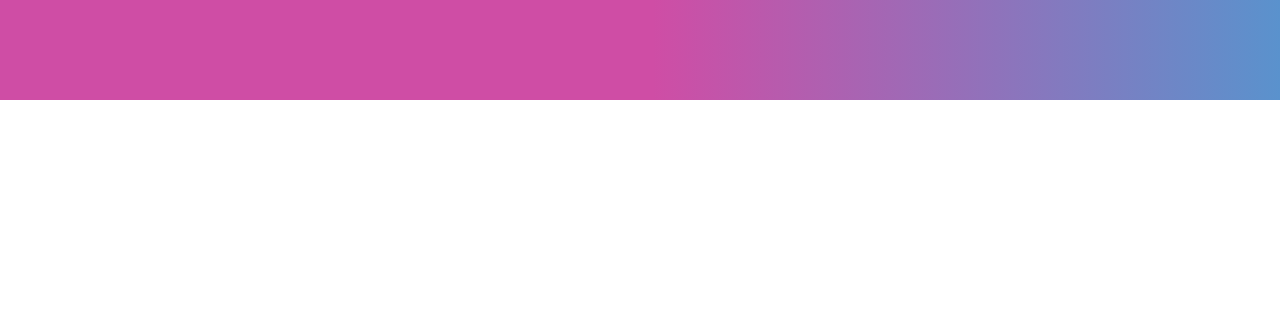
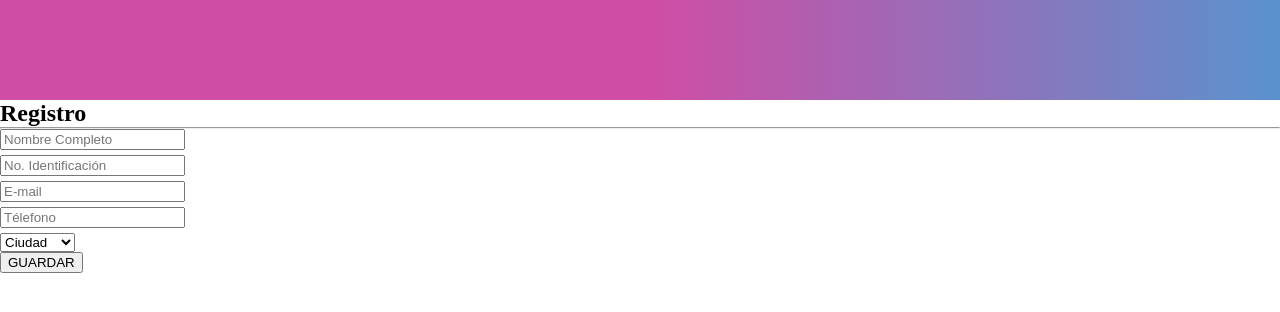
Before and after one commit to Davisson-Adriel/proyectohtml, a plain HTML site: page HTML/registro.html in a window 1280 px wide. Drawn offline with Linux system fonts and the light colour scheme.

Commit message:
feat: :sparkles: Pagina registro
Se realiza la estructura html de la pagina registro

```diff
--- a/CSS/style.css
+++ b/CSS/style.css
@@ -3,10 +3,13 @@
 }
 
 header {
-
     width: 100%;
     height: 100px;
     align-content: center;
     background: linear-gradient(to right, #cf4da5 51%, #5a92cd);
     color: white;
 }
+
+.formulario input {
+margin-bottom: 5px;
+}
--- a/HTML/registro.html
+++ b/HTML/registro.html
@@ -7,9 +7,32 @@
     <link rel="stylesheet" href="/CSS/style.css">
 </head>
 <body>
-        <header>
+    <header>
 
-        </header>
+    </header>
+
+    <section class="formulario">
+
+        <h1>Registro</h1>
+        <hr>
+        <input type="name" name="nombre" placeholder="Nombre Completo" required>
+        <br>
+        <input type="id" name="id" placeholder="No. Identificación" required>
+        <br>
+        <input type="email" name="email" placeholder="E-mail" required>
+        <br>
+        <input type="phone" name="phone" placeholder="Télefono" required>
+        <br>
+        <select name="tamaño" id="tamaño" required>
+            <option value="">Ciudad</option>
+            <option value="personal">Personal</option>
+            <option value="mediana">Mediana</option>
+            <option value="familiar">Familiar</option>
+        </select>
+        <br>
+        <button type="submit">GUARDAR</button>
+
+    </section>
 
 </body>
 </html>
```
Also changed, not shown: HTML/inicio.html (+3 -2 lines).
